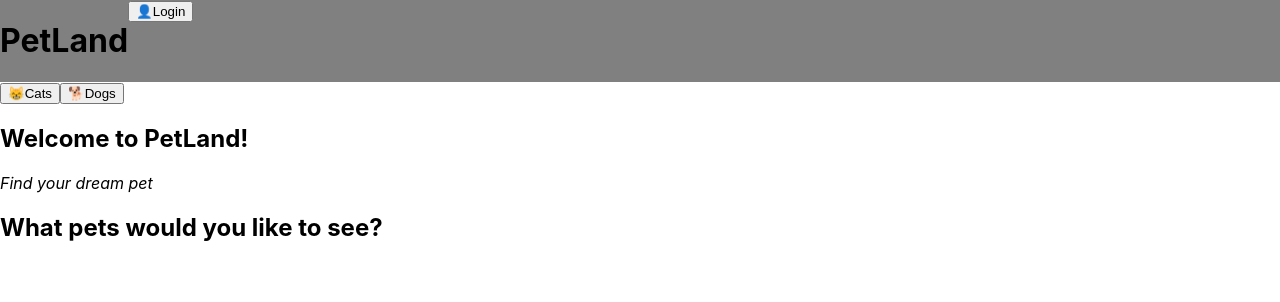
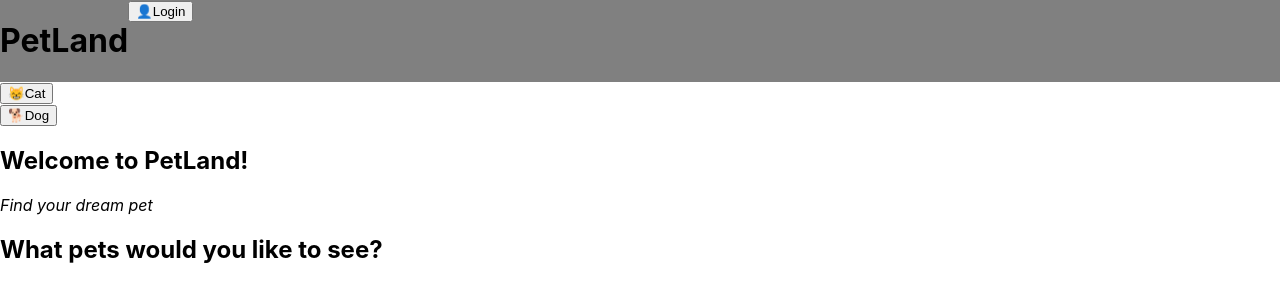
Before and after one commit to Tugi-Ngunjiri/My-React-App, a React (Create React App) app in the folder my-react-app/: page / in a window 1280 px wide. Shown: the top 302 px of the page. Built offline with nearby package versions, Linux system fonts and the light colour scheme.

Commit message:
add buttons

```diff
--- a/my-react-app/src/index.js
+++ b/my-react-app/src/index.js
@@ -11,10 +11,7 @@ function Header(){
     <header>
     <h1>PetLand</h1>
     <nav>
-      <button>
-        <span role="img">👤</span>
-        Login
-      </button>
+      <Button buttonIcon="👤"  buttonName="Login"></Button>
     </nav>
   </header>
 
@@ -24,38 +21,34 @@ function App(){
   return(<div>
     <Header/>
     <Main/>
-    <Button/>
     <Card/>
   </div>
 
   )
 }
 
-function Main(){
+function Main(Props){
     return(
 <main>
     <div className="card">
         </div>
           <div className="card">
-
             <div>
-
+              <Button buttonIcon="😸"  buttonName="Cat"></Button>
+                <Button buttonIcon="🐕"  buttonName="Dog"></Button>
             </div>
         </div>
    </main>
       )
   }
- function Button(){
+ function Button(props){
   return(
     <div>
       <button>
-  <span role="img">😸</span>
-  Cats
+        <span role="img">{props.buttonIcon}</span>
+        {props.buttonName}
      </button>
-<button>
-  <span role="img">🐕</span>
-  Dogs
-</button></div>)}
+  </div>)}
 
  function Card(){
   return(
```
Lines whose indentation alone changed are shown as unchanged.
